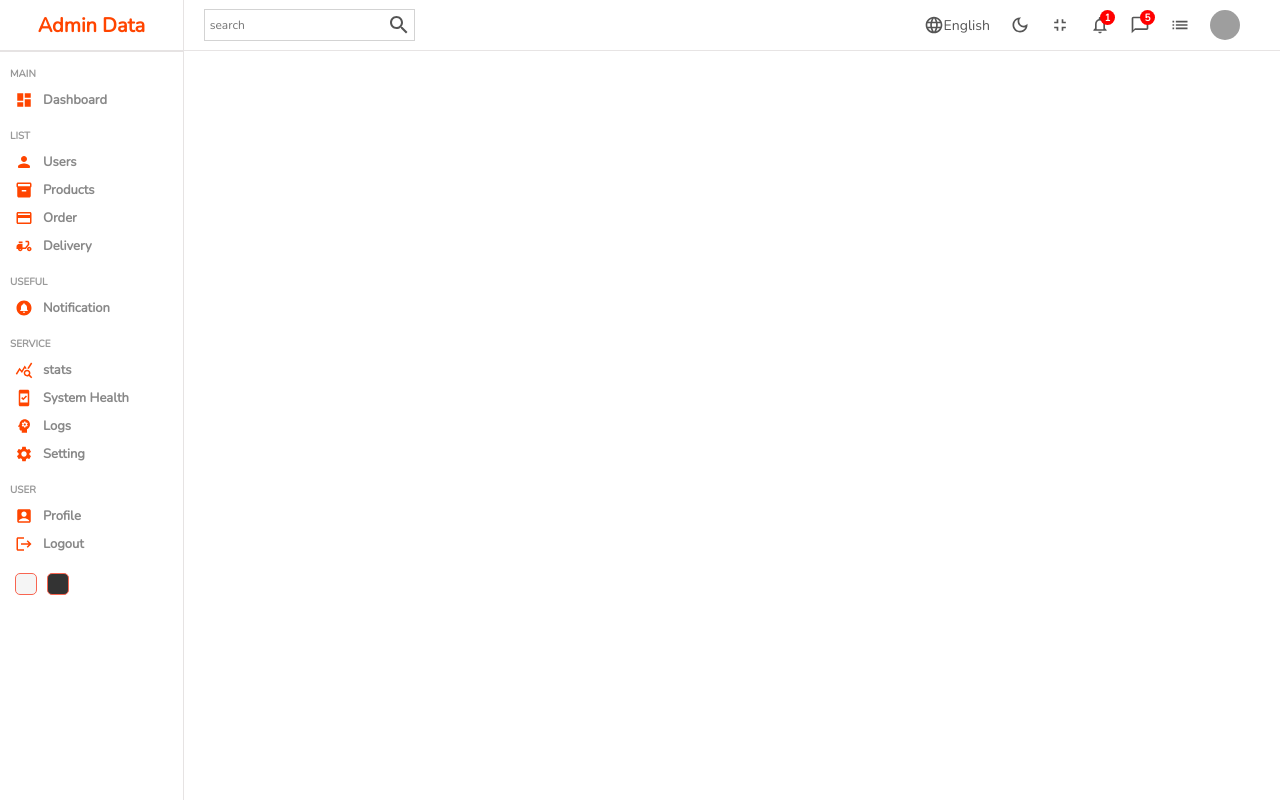
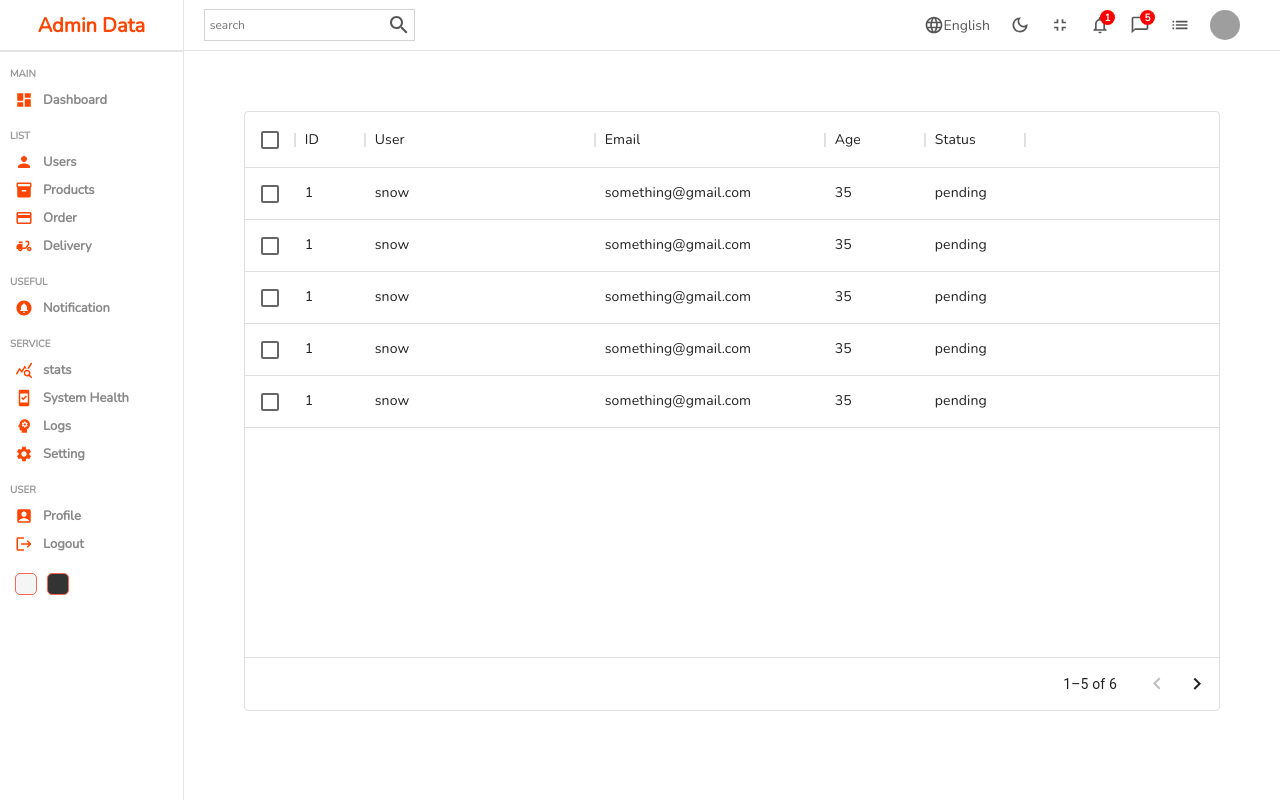
Before and after one commit to Nithinjayan4/Admin-dashboad, a React (Create React App) app: page /users in a window 1280 px wide. Built offline with nearby package versions, Linux system fonts and the light colour scheme; grey boxes are pictures that could not be loaded.

Commit message:
database pending error

```diff
--- a/package.json
+++ b/package.json
@@ -7,6 +7,7 @@
     "@emotion/styled": "^11.10.0",
     "@mui/icons-material": "^5.10.2",
     "@mui/material": "^5.10.2",
+    "@mui/x-data-grid": "^5.17.2",
     "@testing-library/jest-dom": "^5.16.5",
     "@testing-library/react": "^13.3.0",
     "@testing-library/user-event": "^13.5.0",
--- a/src/Components/DataTable/DataTable.jsx
+++ b/src/Components/DataTable/DataTable.jsx
@@ -1,8 +1,19 @@
 import React from 'react'
+import { DataGrid } from '@mui/x-data-grid';
+import '../DataTable/datatable.scss'
+import { userColumns,userRows } from '../../DataTablesource';
 
 const DataTable = () => {
   return (
-    <div>DataTable</div>
+    <div className='datatable'>
+        <DataGrid
+        rows={userRows}
+        columns={userColumns}
+        pageSize={5}
+        rowsPerPageOptions={[5]}
+        checkboxSelection
+      />
+    </div>
   )
 }
 
--- a/src/Components/DataTable/datatable.scss
+++ b/src/Components/DataTable/datatable.scss
@@ -0,0 +1,17 @@
+.datatable{
+   height: 600px;
+   padding: 60px;
+
+
+   .cellwithImg{
+    display: flex;
+    align-items: center;
+    .cellImg{
+        width: 32px;
+        height: 32px;
+        border-radius: 50%;
+        object-fit: cover;
+        margin-right: 20px;
+    }
+   }
+}
--- /dev/null
+++ b/src/DataTablesource.js
@@ -0,0 +1,86 @@
+export const userColumns =[
+    {field:"id",headerName: "ID", width: 70},
+    {field: "username",headerName:"User",width:230, rendercell: (params)=>{
+        return(
+            <div className="cellwithImg">
+                <img className="cellImg" src={params.row.img} alt="avatar"/>
+                {params.row.username}
+
+            </div>
+        )
+    }},
+    {
+        field:"email",
+        headerName:"Email",
+        width:230
+    },
+    {
+        field:"age",
+        headerName:"Age",
+        width:100
+    },
+    {
+        field:"status",
+        headerName:"Status",
+        width:100
+    },
+
+
+
+
+]
+
+export const userRows =[
+
+    {
+        id:1,
+        username: "snow",
+        img: "https://images.wallpaperscraft.com/image/single/girl_umbrella_anime_141010_800x1280.jpg",
+        email: "something@gmail.com",
+        age: 35,
+        status:"pending"
+
+    },
+    {
+        id:1,
+        username: "snow",
+        img: "https://images.wallpaperscraft.com/image/single/girl_umbrella_rain_151317_1280x720.jpg",
+        email: "something@gmail.com",
+        age: 35,
+        status:"Active"
+    },
+    {
+        id:1,
+        username: "snow",
+        img: "https://images.wallpaperscraft.com/image/single/girl_umbrella_rain_151317_1280x720.jpg",
+        email: "something@gmail.com",
+        age: 35,
+        status:"pending"
+    },
+    {
+        id:1,
+        username: "snow",
+        img: "https://images.wallpaperscraft.com/image/single/girl_umbrella_rain_151317_1280x720.jpg",
+        email: "something@gmail.com",
+        age: 35,
+        status:"Active"
+    },
+    {
+        id:1,
+        username: "snow",
+        img: "https://images.wallpaperscraft.com/image/single/girl_umbrella_rain_151317_1280x720.jpg",
+        email: "something@gmail.com",
+        age: 35,
+        status:"pending"
+    },
+    {
+        id:1,
+        username: "snow",
+        img: "https://images.wallpaperscraft.com/image/single/girl_umbrella_rain_151317_1280x720.jpg",
+        email: "something@gmail.com",
+        age: 35,
+        status:"pending"
+    },
+
+
+]
--- a/src/Pages/List/List.jsx
+++ b/src/Pages/List/List.jsx
@@ -2,6 +2,7 @@ import React from 'react'
 import Sidebar from '../../Components/Sidebar/Sidebar'
 import Navbar from  '../../Components/Navbar/Navbar'
 import '../List/list.scss'
+import DataTable from '../../Components/DataTable/DataTable'
 
 const List = () => {
   return (
@@ -9,7 +10,7 @@ const List = () => {
       <Sidebar/>
       <div className="listContainer">
         <Navbar/>
-       {/* <Datatable/> */}
+    <DataTable/>
       </div>
     </div>
   )
```
Also changed, not shown: 1 other file (tests, documents, lock files or other folders).
